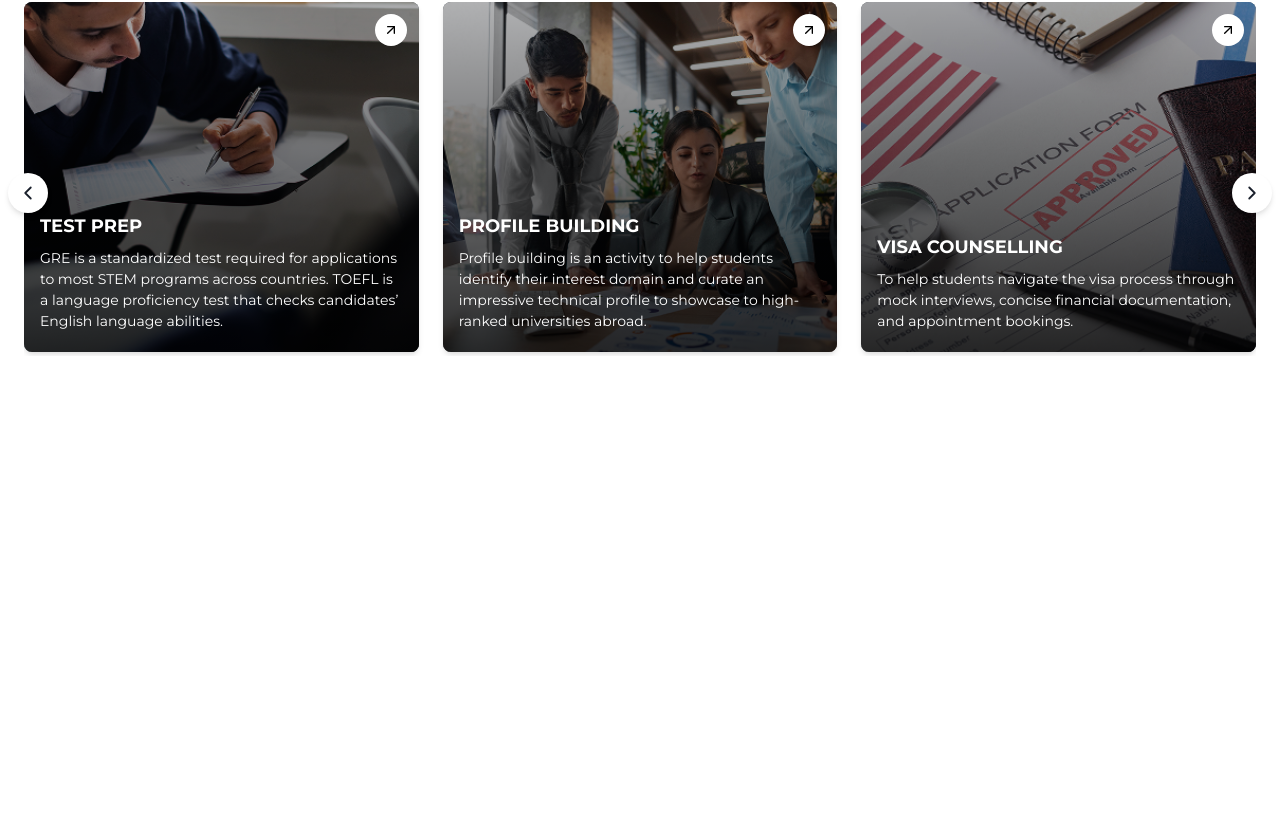
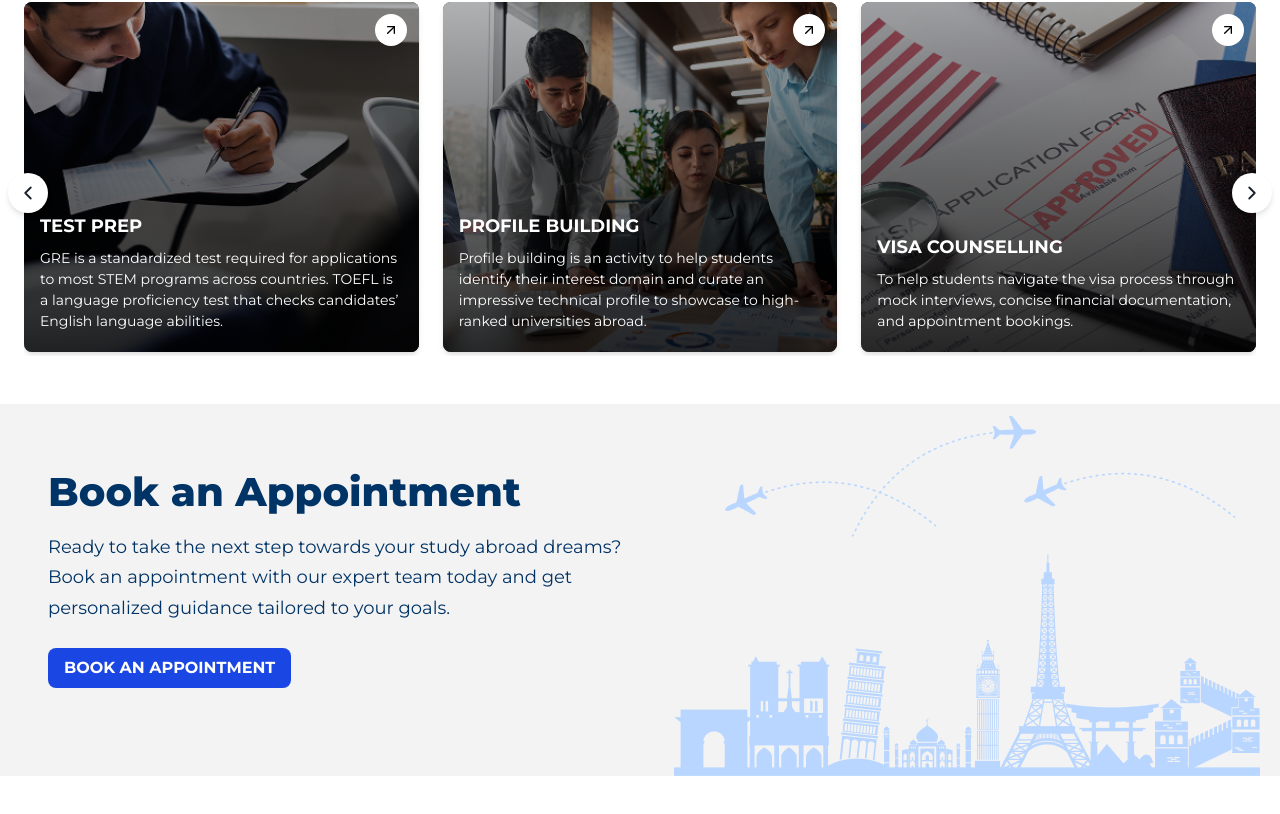
Before and after one commit to Shreyanshp-3/AchieversApp, a React (Create React App) app: page / in a window 1280 px wide. Shown: the part 1420-2234 px from the top of the page. Before the commit the page ends 1824 px from the top, so only its background shows below. Built offline with nearby package versions, Linux system fonts and the light colour scheme.

Commit message:
second commit

```diff
--- a/src/App.js
+++ b/src/App.js
@@ -1,4 +1,5 @@
 import AboutSection from './components/AboutSection';
+import BookAppointment from './components/BookAppointment';
 import HeroSection from './components/HeroSection';
 import Navbar from './components/Navbar';
 import WhatWeOffer from './components/Whatweoffer';
@@ -10,6 +11,11 @@ function App() {
       <HeroSection />
       <AboutSection />
       <WhatWeOffer />
+      <BookAppointment />
+      <br/>
+      <br/>
+      <br/>
+      <br/>
     </>
   );
 }
--- /dev/null
+++ b/src/components/BookAppointment.jsx
@@ -0,0 +1,77 @@
+import { Box, Button, Flex, Heading, Image, Text } from "@chakra-ui/react";
+import appointmentBg from "../theme/ILLUSTRATION.png";
+
+export default function BookAppointment() {
+    return (
+        <Box
+            bg="#f3f3f3"
+            px={{ base: 4, md: 12 }}
+            py={{ base: 8, md: 16 }}
+            position="relative"
+            overflow="hidden"
+        >
+            <Flex
+                maxW="1200px"
+                mx="auto"
+                direction="column"
+                align={{ base: "center", md: "flex-start" }}
+                position="relative"
+                zIndex={1}
+                textAlign={{ base: "center", md: "left" }}
+            >
+                <Box
+                    maxW="600px"
+                    mb={6}
+                    zIndex={2}
+                >
+                    <Heading
+                        fontSize={{ base: "22px", md: "40px" }}
+                        color="#003366"
+                        fontWeight="800"
+                        mb={4}
+                    >
+                        Book an Appointment
+                    </Heading>
+                    <Text
+                        fontSize={{ base: "15px", md: "18px" }}
+                        color="#003366"
+                        mb={6}
+                        lineHeight="1.7"
+                    >
+                        Ready to take the next step towards your study abroad dreams?
+                        Book an appointment with our expert team today and get
+                        personalized guidance tailored to your goals.
+                    </Text>
+                    <Button
+                        bg="#1a46e4"
+                        color="white"
+                        size="md"
+                        fontWeight="semibold"
+                        borderRadius="lg"
+                        width={{ base: "100%", md: "auto" }}
+                        _hover={{ bg: "#1539bb", transform: "scale(1.03)" }}
+                        transition="all 0.3s ease"
+                    >
+                        BOOK AN APPOINTMENT
+                    </Button>
+                </Box>
+            </Flex>
+
+            {/* Bottom-right image with spacing */}
+            <Box
+                position="absolute"
+                right={{ base: "0", md: "20px" }}
+                bottom="0"
+                maxW={{ base: "100%", md: "600px" }}
+                zIndex={0}
+            >
+                <Image
+                    src={appointmentBg}
+                    alt="Appointment Illustration"
+                    objectFit="cover"
+                    width="100%"
+                />
+            </Box>
+        </Box>
+    );
+}
```
